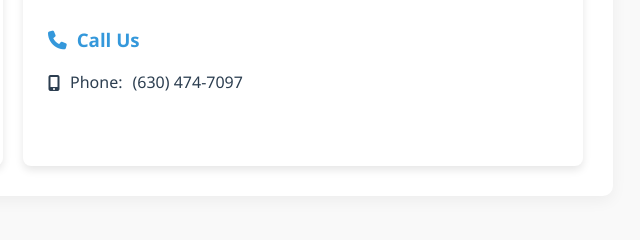
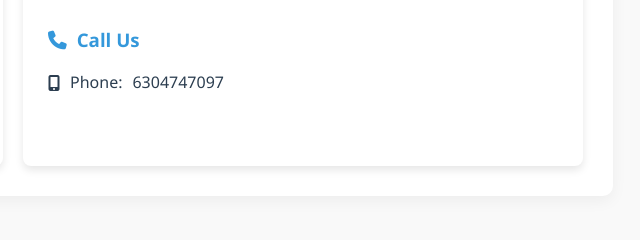
Before and after one commit to Rahul6158/DSV, a plain HTML site: page about.html in a window 1280 px wide. Shown: the part 1233-1473 px from the top of the page, 627-1267 px from the left. Drawn offline with Linux system fonts and the light colour scheme.

Commit message:
Update about.html

```diff
--- a/about.html
+++ b/about.html
@@ -217,7 +217,7 @@
 
         <div class="contact-box">
           <h3><i class="fas fa-phone"></i> Call Us</h3>
-          <p><i class="fas fa-mobile-alt"></i> Phone: <a href="tel:6304747097">(630) 474-7097</a></p>
+          <p><i class="fas fa-mobile-alt"></i> Phone: <a href="tel:6304747097">6304747097</a></p>
         </div>
       </div>
     </div>
```
